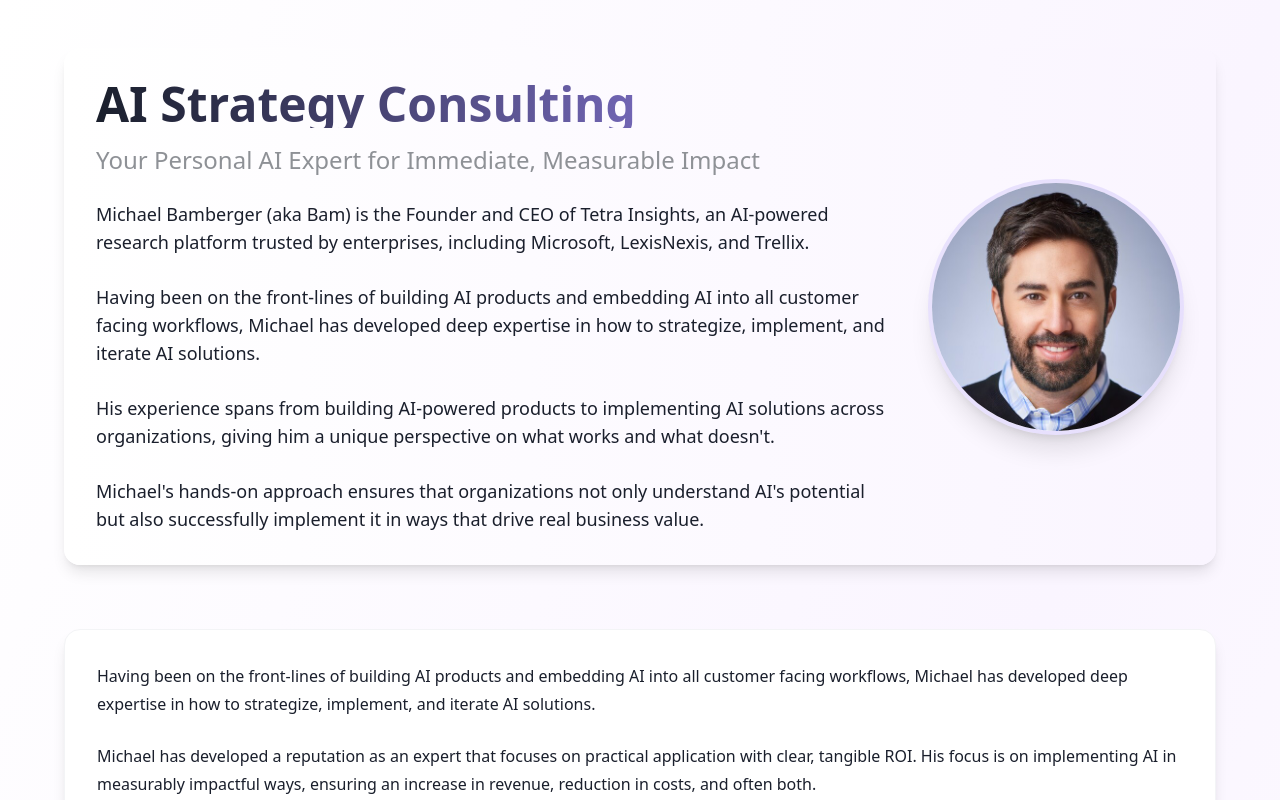
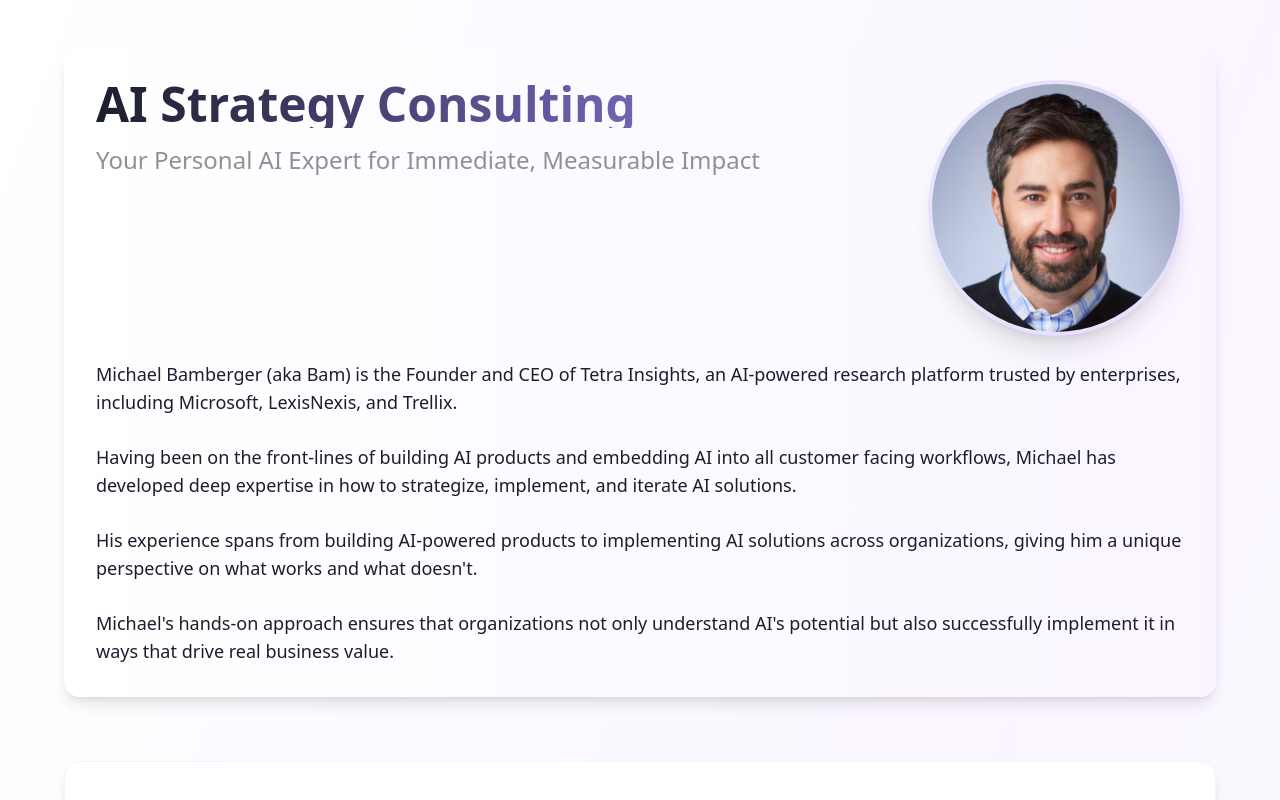
Before and after one commit to bamxxxx/bam-ai, a React (Vite) app: page / in a window 1280 px wide. Shown: the top 800 px of the page. Built offline with nearby package versions, Linux system fonts and the light colour scheme.

Commit message:
Align headshot and paragraphs
Updated the layout of the HeroSection component to align the headshot with the title and subtitle. Adjusted the paragraph styling to ensure they run the full width of the container.
[skip gpt_engineer]

```diff
--- a/src/components/consulting/HeroSection.tsx
+++ b/src/components/consulting/HeroSection.tsx
@@ -8,16 +8,27 @@ const fadeIn = {
 
 export const HeroSection = () => (
   <motion.div
-    className="flex flex-col-reverse md:flex-row items-center gap-8 mb-16 print:mb-8 bg-gradient-to-r from-consulting-bg to-purple-50 p-8 rounded-2xl shadow-lg"
+    className="flex flex-col-reverse md:flex-row items-start gap-8 mb-16 print:mb-8 bg-gradient-to-r from-consulting-bg to-purple-50 p-8 rounded-2xl shadow-lg"
     {...fadeIn}
   >
     <div className="flex-1">
-      <h1 className="text-4xl md:text-5xl font-bold mb-4 bg-clip-text text-transparent bg-gradient-to-r from-consulting-text to-consulting-accent">
-        AI Strategy Consulting
-      </h1>
-      <p className="text-xl md:text-2xl text-consulting-muted mb-6">
-        Your Personal AI Expert for Immediate, Measurable Impact
-      </p>
+      <div className="flex flex-col md:flex-row md:items-start gap-8 mb-6">
+        <div className="flex-1">
+          <h1 className="text-4xl md:text-5xl font-bold mb-4 bg-clip-text text-transparent bg-gradient-to-r from-consulting-text to-consulting-accent">
+            AI Strategy Consulting
+          </h1>
+          <p className="text-xl md:text-2xl text-consulting-muted">
+            Your Personal AI Expert for Immediate, Measurable Impact
+          </p>
+        </div>
+        <div className="w-48 h-48 md:w-64 md:h-64 rounded-full overflow-hidden shadow-xl print:shadow-none border-4 border-consulting-accent/20 flex-shrink-0">
+          <img
+            src="/lovable-uploads/00f37ddf-a287-449b-9069-e8abbdd6d169.png"
+            alt="Michael Bamberger"
+            className="w-full h-full object-cover"
+          />
+        </div>
+      </div>
       <div className="prose max-w-none">
         <p className="text-lg">
           Michael Bamberger (aka Bam) is the Founder and CEO of Tetra Insights,
@@ -38,12 +49,5 @@ export const HeroSection = () => (
         </p>
       </div>
     </div>
-    <div className="w-48 h-48 md:w-64 md:h-64 rounded-full overflow-hidden shadow-xl print:shadow-none border-4 border-consulting-accent/20">
-      <img
-        src="/lovable-uploads/00f37ddf-a287-449b-9069-e8abbdd6d169.png"
-        alt="Michael Bamberger"
-        className="w-full h-full object-cover"
-      />
-    </div>
   </motion.div>
 );
```
